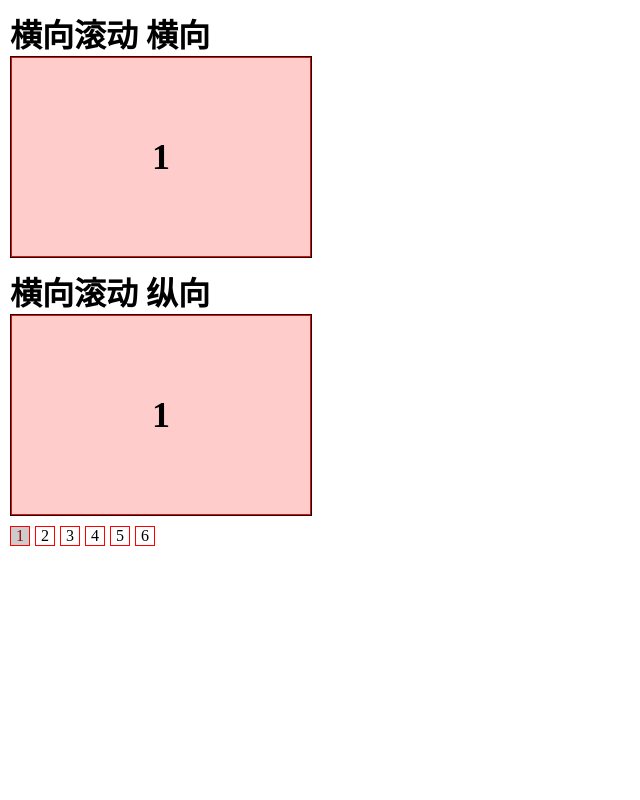
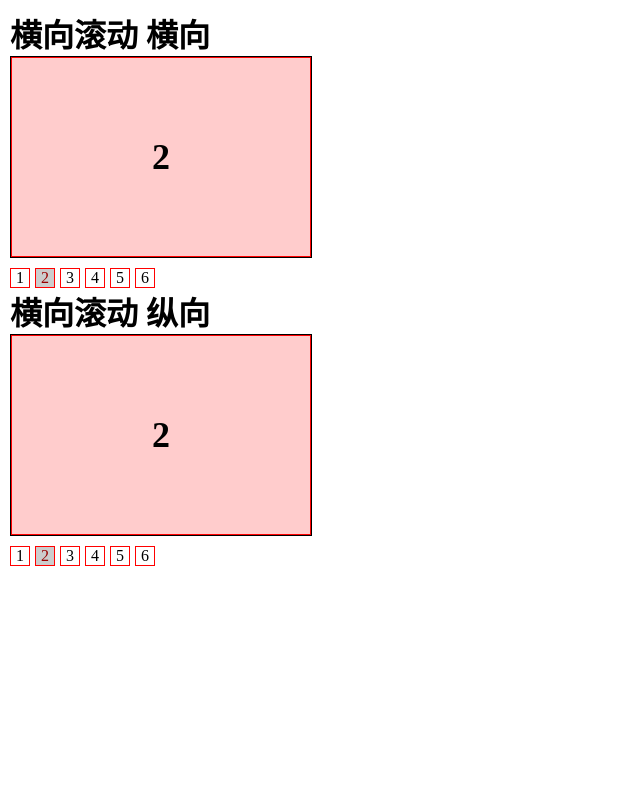
Before and after one commit to magicapple/toys, a plain HTML site: page slider/demo/slider.html in a window 1280 px wide. Shown: the whole page, without its empty margins (0-640 px from the left). Drawn offline with nearby package versions, Linux system fonts and the light colour scheme.

Commit message:
clear slider_core.js and modify slider.html (lose import demo.js)

```diff
--- a/slider/demo/slider.html
+++ b/slider/demo/slider.html
@@ -58,7 +58,7 @@
 		</ul>
 		</div>
 	</div>
-	<div class="turnpage_handle"></div>
+	<div class="turnpage_handle"><span class="current">1</span><span>2</span><span>3</span><span>4</span><span>5</span><span>6</span></div>
 </div>
 
 <h1>横向滚动 纵向</h1>
@@ -79,6 +79,7 @@
 </div>
 
 <script src="../src/slider_core.js" type="text/javascript" ></script>
+<script src="demo.js" type="text/javascript" ></script>
 
 </body>
 
--- a/slider/src/slider_core.js
+++ b/slider/src/slider_core.js
@@ -108,9 +108,9 @@ sliderCore.prototype = {
 			{
 
 				moveCount = (unitSize*(viewCount + count) - (sliderSize + currentPosition))/unitSize;
+				animatePosition = currentPosition - unitSize*(count - moveCount);
 				sliderContainer.append(sliderContainer.find(sliderItemSelect).slice(0, moveCount));
 				sliderBox.css(positionStyle, (currentPosition + unitSize*moveCount) + "px");
-				animatePosition = currentPosition - unitSize*(count - moveCount);
 
 			}
 			else
@@ -127,9 +127,9 @@ sliderCore.prototype = {
 			{
 
 				moveCount = (currentPosition + unitSize*count)/unitSize;
+				animatePosition = currentPosition + unitSize*(count - moveCount);
 				sliderContainer.prepend(sliderContainer.find(sliderItemSelect).slice(0 - moveCount));
 				sliderBox.css(positionStyle, (currentPosition - unitSize*moveCount) + "px");
-				animatePosition = currentPosition + unitSize*(count - moveCount);
 
 			}
 			else
```
